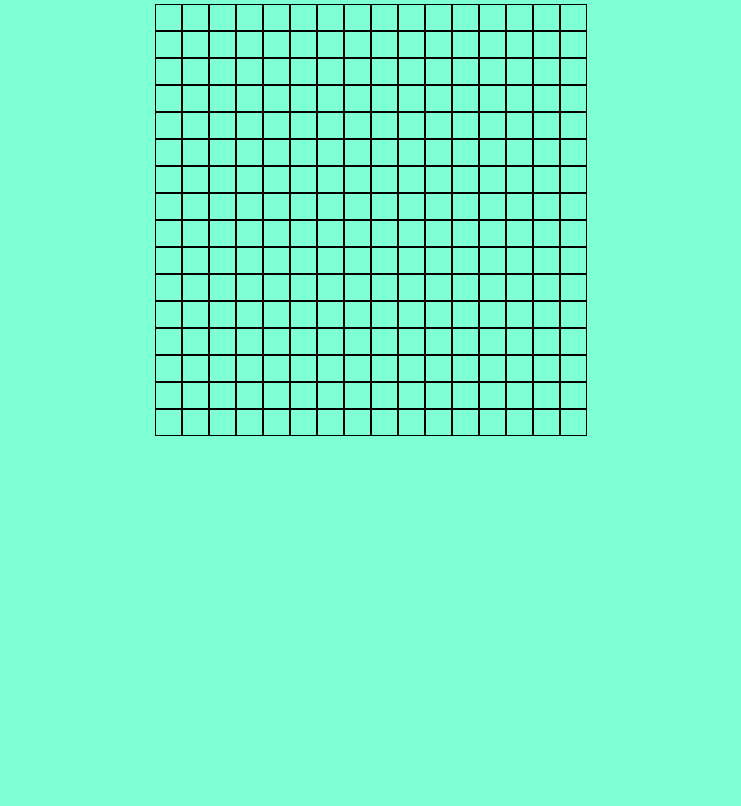
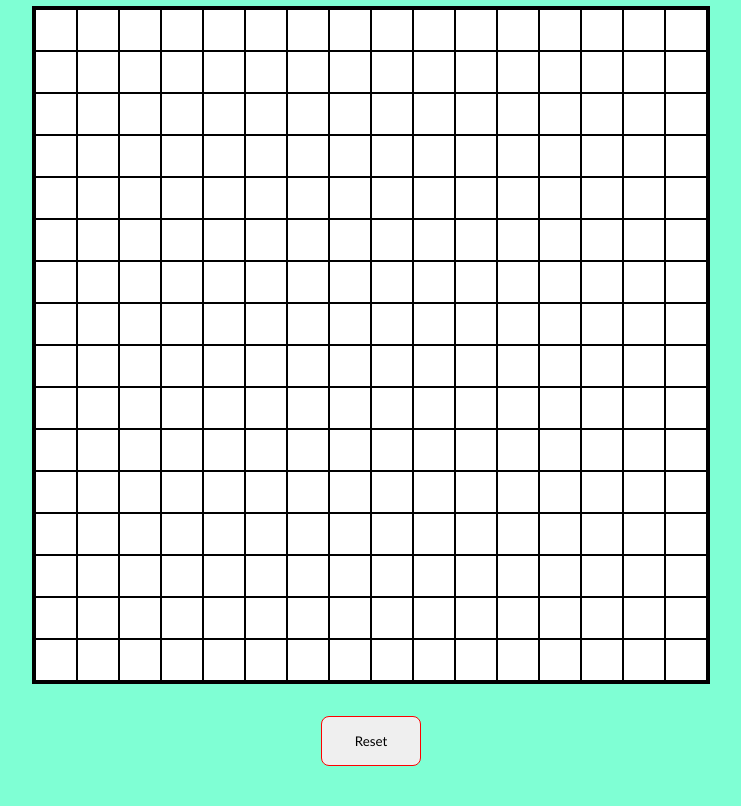
Before and after one commit to beau214/etch-a-sketch, a plain HTML site: page index.html in a window 1280 px wide. Shown: the part 76-882 px from the top of the page, without its empty margins (269-1010 px from the left). Before the commit the page ends 800 px from the top, so only its background shows below. Drawn offline with Linux system fonts and the light colour scheme.

Commit message:
working but need to add other features

```diff
--- a/etch.js
+++ b/etch.js
@@ -1,5 +1,3 @@
-
-
 // for (i = 0; i < 16; i++) {
 //     for(j = 0; j < 16; j++){
 //         const board = document.querySelector('.board');
@@ -11,6 +9,7 @@
 // }
 
 function createGrid(n) {
+
     for(i = 0; i < n; i++){
         const board = document.querySelector('.board');
         const row = document.createElement('div');
@@ -24,5 +23,30 @@ function createGrid(n) {
     }
 }
 
+function setGrid(){
+    let size = document.querySelector('.grid').value;
+    createGrid(size);
+}
 
 createGrid(16);
+
+function clearGrid() {
+    const cell = document.querySelectorAll('.cell')
+    cell.forEach(cell => {
+        cell.setAttribute('style', 'background-color: white;');
+    });
+}
+
+//Event Listeners
+const cell = document.querySelectorAll('.cell');
+cell.forEach(cell => {
+    cell.addEventListener('mouseover', function() {
+        cell.setAttribute('style', 'background-color: black;');
+    });
+});
+
+
+const reset = document.querySelector('.reset');
+reset.addEventListener('click', function() {
+    clearGrid();
+});
--- a/index.html
+++ b/index.html
@@ -1,3 +1,4 @@
+
 <!DOCTYPE html>
 <html lang="en">
 <head>
@@ -10,7 +11,17 @@
 </head>
 <body>
     <h1 class="title">Etch-A-Sketch</h1>
+    <!-- <label for="grid">Choose a grid</label> -->
+    <!-- <select onchange="setGrid()" class="grid">
+        <option value="0">Select</option>
+        <option value="4">4x4</option>
+        <option value="16">16x16</option>
+    </select> -->
+
     <div class="board"></div>
+    <div class="button">
+        <button class="reset">Reset</button>
+    </div>
 
 </body>
 
--- a/styles.css
+++ b/styles.css
@@ -1,3 +1,7 @@
+* {
+    font-family: 'Gill Sans', 'Gill Sans MT', Calibri, 'Trebuchet MS', sans-serif;
+}
+
 body {
     background-color: aquamarine;
 }
@@ -7,25 +11,42 @@ body {
 }
 
 .board {
-
     margin: 0 auto;
     display: flex;
     justify-content: center;
-
+    height: fit-content;
+    width: fit-content;
+    /* height: 300px;
+    width: 300px; */
+    border: 3px solid black;
+    box-shadow: 1px;;
 
 }
 
 .cell {
-    height: 25px;
-    width: 25px;
+    height: 40px;
+    width: 40px;
     border: 1px solid black;
+    background-color: white;
 }
 
 .row {
 
-
 }
 
-.cell:hover {
-    background-color: blue;
+.button {
+    display: flex;
+    justify-content: center;
+    padding: 2em;
 }
+
+.reset {
+    border: 1px solid red;
+    width: 100px;
+    height: 50px;
+    border-radius: 8px;
+}
+
+.reset:active {
+    background-color: lightgreen;
+}
```
